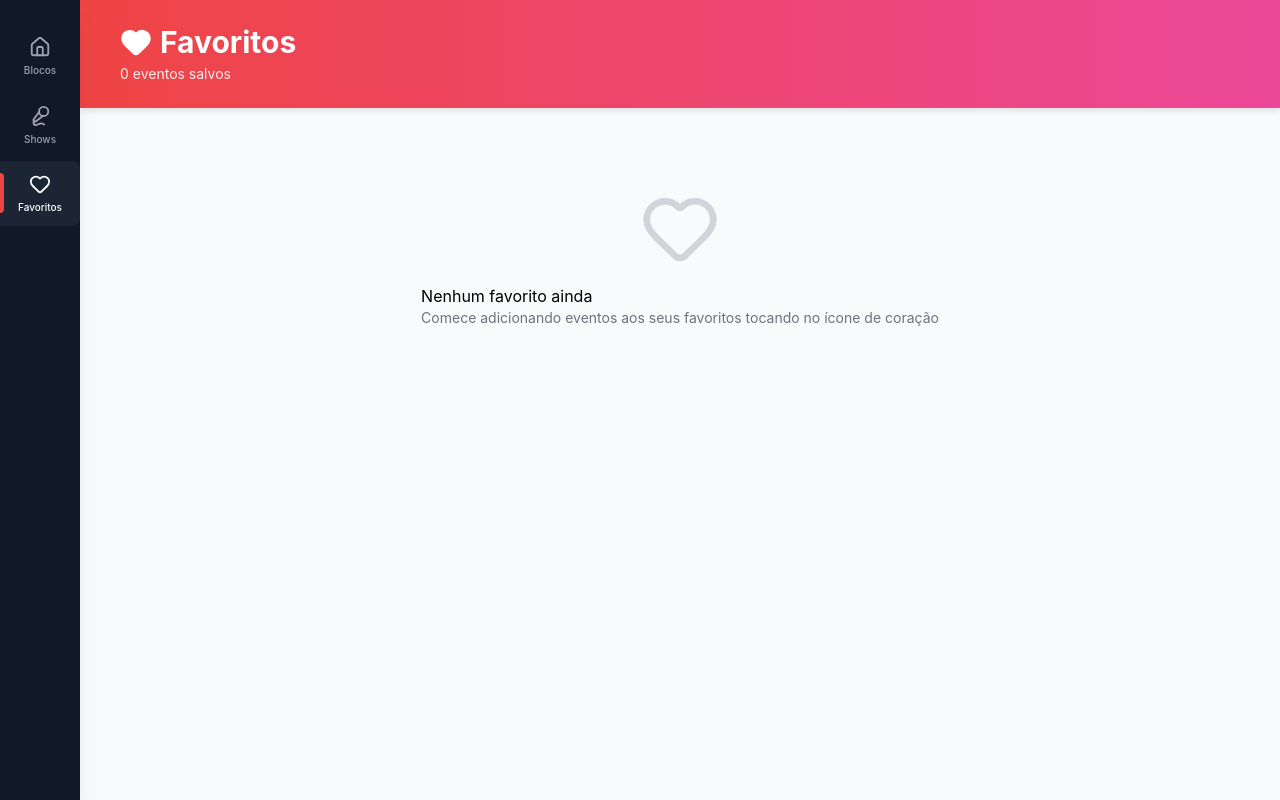
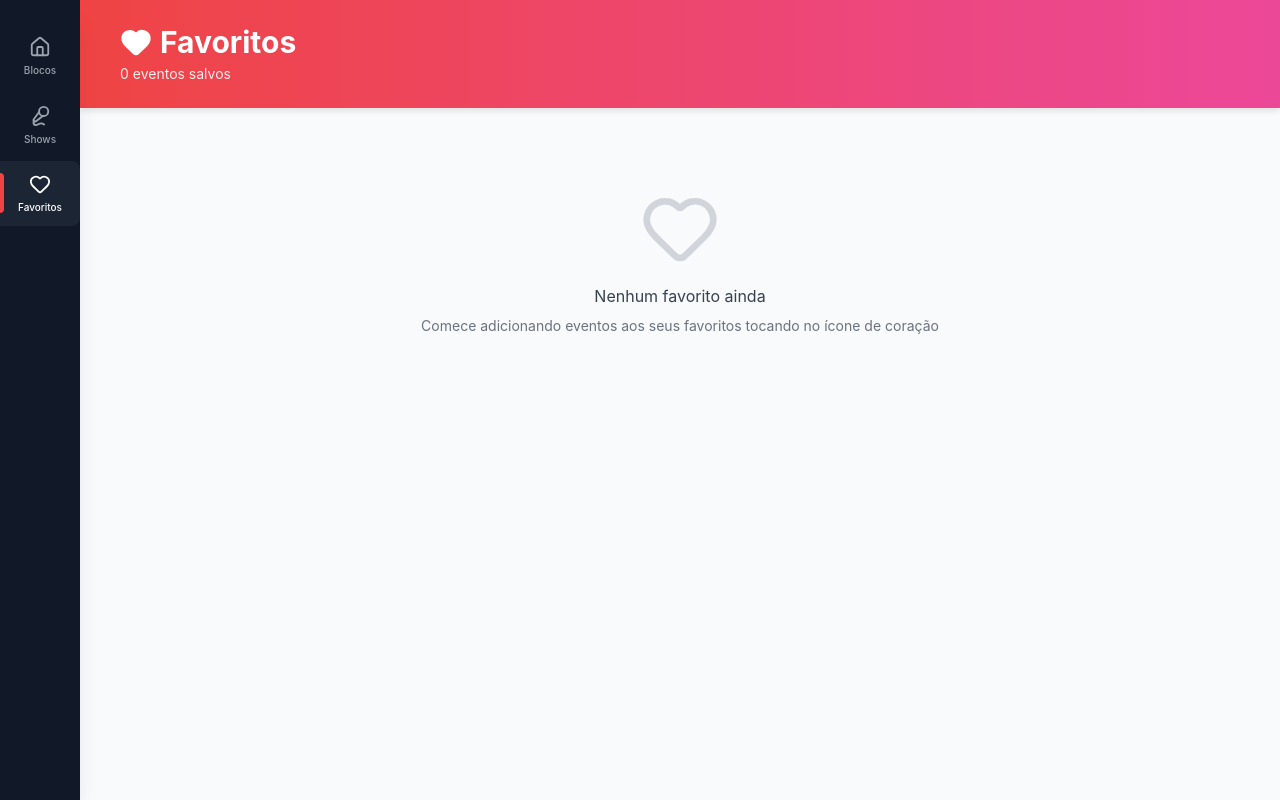
Before and after one commit to uuchoaa/foca-no-carnaval, a React (Vite) app in the folder apps/carnival-app/: page /favorites in a window 1280 px wide. Built offline with nearby package versions, Linux system fonts and the light colour scheme.

Commit message:
refactor: remove className from emptyState

```diff
--- a/apps/carnival-app/src/design-system/compositions/DateChipRow.tsx
+++ b/apps/carnival-app/src/design-system/compositions/DateChipRow.tsx
@@ -1,5 +1,6 @@
 import clsx from 'clsx';
 import { Text } from '../primitives/Text';
+import { Show } from '../primitives/Show';
 
 export interface DateChipItem {
   id: string | null;
@@ -27,9 +28,7 @@ export function DateChipRow({
 
   return (
     <div className="bg-white rounded-lg shadow-sm border border-gray-200 p-4 flex flex-col h-fit">
-      <Text variant="small" className="block text-gray-700 mb-3 font-medium">
-        {label}
-      </Text>
+      <Text variant="chip">{label}</Text>
       <div className="flex gap-2 overflow-x-auto scrollbar-hide -mx-1 px-1">
         {items.map((item) => {
           const isSelected = selectedId === item.id;
@@ -43,16 +42,16 @@ export function DateChipRow({
                 isSelected ? selectedStyle : 'bg-gray-100 text-gray-700 hover:bg-gray-200'
               )}
             >
-              {item.sublabel ? (
+              <Show condition={!!item.sublabel} fallback={
+                <span className="text-sm font-medium">{item.label}</span>}
+              >
                 <>
                   <span className="text-xs uppercase font-medium opacity-80">
                     {item.sublabel}
                   </span>
                   <span className="text-lg font-bold">{item.label}</span>
                 </>
-              ) : (
-                <span className="text-sm font-medium">{item.label}</span>
-              )}
+              </Show>
             </button>
           );
         })}
--- a/apps/carnival-app/src/design-system/compositions/EmptyState.tsx
+++ b/apps/carnival-app/src/design-system/compositions/EmptyState.tsx
@@ -1,27 +1,26 @@
 import type { ReactNode } from 'react';
-import { Text } from '../primitives/Text';
+import { Show } from '../primitives/Show';
 
 interface EmptyStateProps {
   icon?: ReactNode;
   title: string;
   description?: string;
-  className?: string;
 }
 
-export function EmptyState({ icon, title, description, className }: EmptyStateProps) {
+export function EmptyState({ icon, title, description }: EmptyStateProps) {
   return (
-    <div
-      className={className}
-      role="status"
-      aria-label={title}
-    >
-      {icon ? <div className="flex justify-center mb-4">{icon}</div> : null}
-      <Text variant="heading2" className="text-gray-700 mb-2 block text-center">
+    <div role="status" aria-label={title}>
+      <Show condition={!!icon}>
+        <div className="flex justify-center mb-4">{icon}</div>
+      </Show>
+
+      <h2 className="text-gray-700 mb-2 block text-center">
         {title}
-      </Text>
-      {description ? (
+      </h2>
+
+      <Show condition={!!description}>
         <p className="text-gray-500 text-center text-sm">{description}</p>
-      ) : null}
+      </Show>
     </div>
   );
 }
--- a/apps/carnival-app/src/design-system/tokens/typography.ts
+++ b/apps/carnival-app/src/design-system/tokens/typography.ts
@@ -3,6 +3,7 @@ export const typography = {
   heading1: 'text-3xl font-bold',
   body: 'text-base',
   small: 'text-sm',
+  chip: 'text-sm block text-gray-700 mb-3 font-medium',
   caption: 'text-xs',
   title: 'text-xl font-bold',
   subtitle: 'text-gray-500 capitalize block',
```
Also changed, not shown: apps/carnival-app/src/design-system/README.md (deleted).
